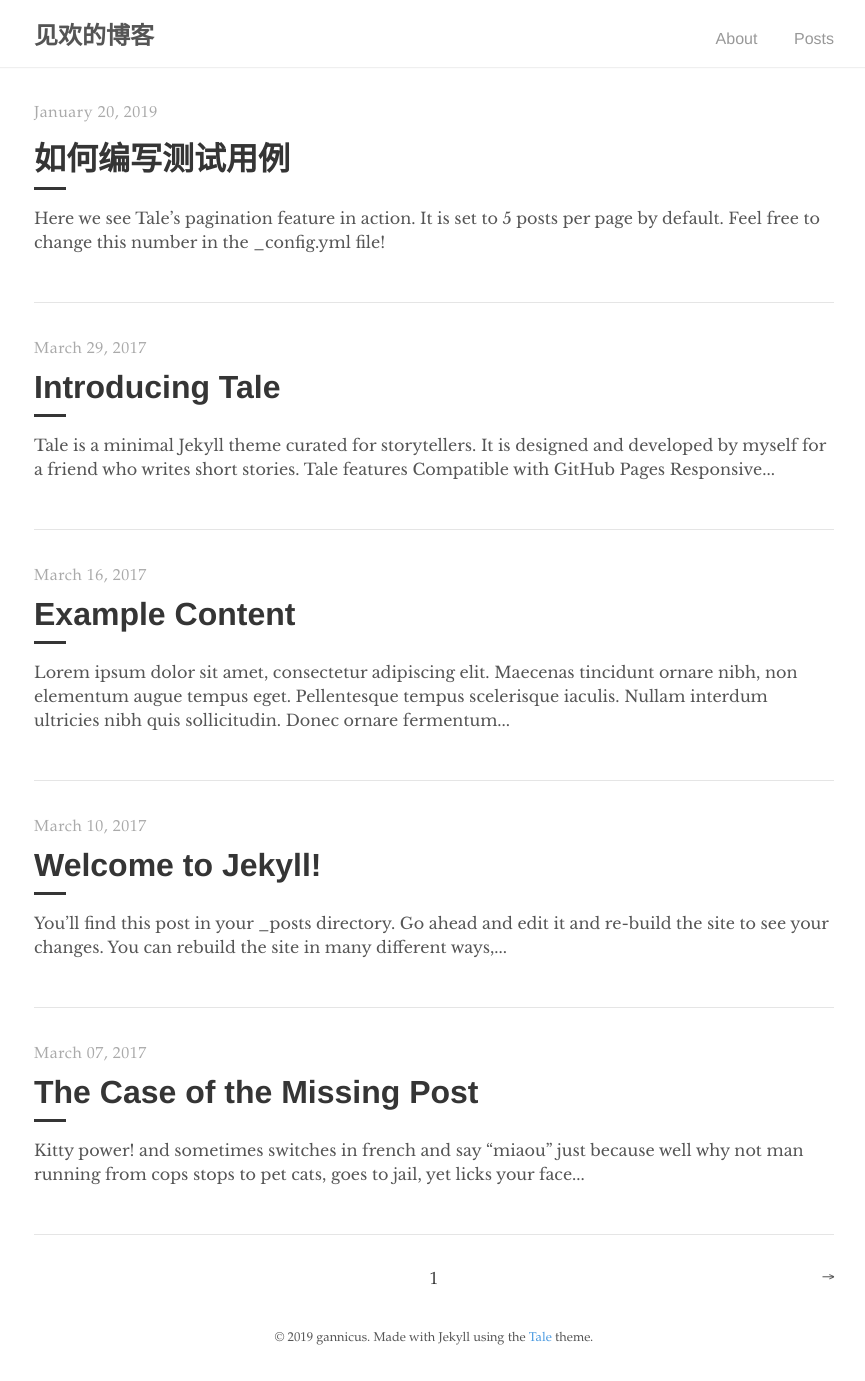
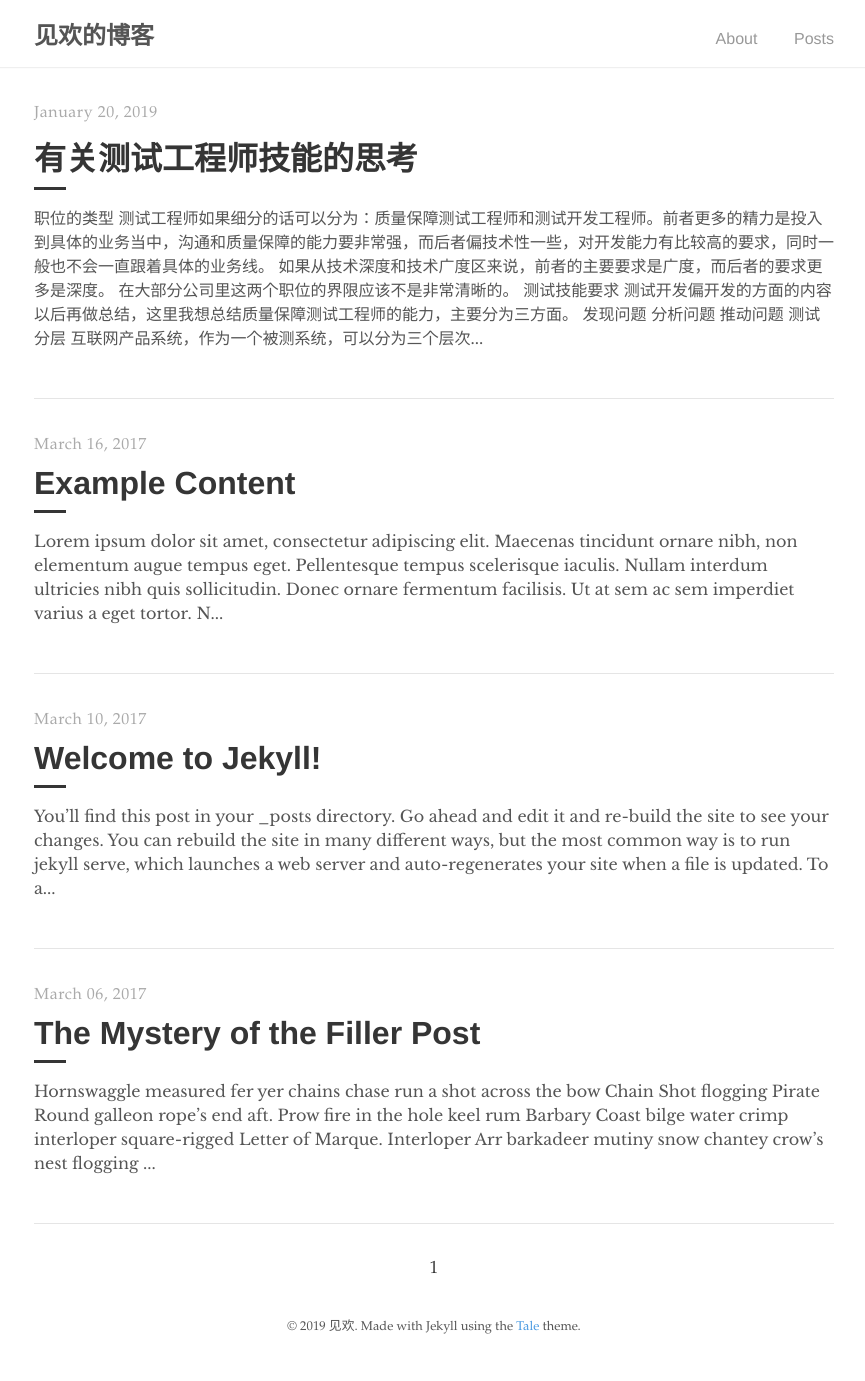
Before and after one commit to bugVanisher/bugVanisher.github.io, a Jekyll site: the page built from index.html, in a window 1280 px wide. Shown: the whole page, without its empty margins (206-1071 px from the left). Built offline with Jekyll 4.4.1, drawn with Linux system fonts in a browser that asks for light colours; the list of posts is cut into pages by our own code.

Commit message:
add thoughts of testing skill

```diff
--- a/_config.yml
+++ b/_config.yml
@@ -3,13 +3,15 @@
 description:    "Think big, go deep."
 # baseurl:        "/tale"
 url:            "https://gannicus-yu.github.io"
+#url:            "http://127.0.0.1:4000"
+
 
 # Google Analytics
 google_analytics: UA—XXXXXXXX-X
 
 # Author
 author:
-  name:         gannicus
+  name:         见欢
   url:          https://gannicus-yu.github.io
   email:        gannicus_yu@163.com
 
@@ -40,7 +42,3 @@
 
 permalink:    /:year-:month-:day/:title
 paginate:     5
-
-
-
-theme: jekyll-theme-architect
--- a/_layouts/home.html
+++ b/_layouts/home.html
@@ -11,7 +11,7 @@
         <div class="catalogue-line"></div>
 
         <p>
-          {{ post.content | strip_html | truncatewords: 30 }}
+          {{ post.content | strip_html | truncate: 300 }}
         </p>
 
       </div>
--- a/_posts/2019-01-20-how-to-write-test-cases.md
+++ /dev/null
@@ -1,7 +0,0 @@
----
-layout: post
-title: "如何编写测试用例"
-author: "见欢"
----
-
-Here we see **Tale's** pagination feature in action. It is set to 5 posts per page by default. Feel free to change this number in the `_config.yml` file!
--- /dev/null
+++ b/_posts/2019-01-20-thoughts-of-testing-skill.md
@@ -0,0 +1,28 @@
+---
+layout: post
+title: "有关测试工程师技能的思考"
+author: "见欢"
+---
+
+### 职位的类型
+测试工程师如果细分的话可以分为：**质量保障测试工程师**和**测试开发工程师**。前者更多的精力是投入到具体的业务当中，沟通和质量保障的能力要非常强，而后者偏技术性一些，对开发能力有比较高的要求，同时一般也不会一直跟着具体的业务线。
+
+如果从技术深度和技术广度区来说，前者的主要要求是广度，而后者的要求更多是深度。
+
+在大部分公司里这两个职位的界限应该不是非常清晰的。
+
+### 测试技能要求
+测试开发偏开发的方面的内容以后再做总结，这里我想总结质量保障测试工程师的能力，主要分为三方面。
+
+* 发现问题
+* 分析问题
+* 推动问题
+
+![测试技能]({{ site.url }}/assets/testing_skill.png)
+
+### 测试分层
+互联网产品系统，作为一个被测系统，可以分为三个层次进行测试，分别是：
+
+* 单元测试
+* 接口测试
+* UI测试
```
Also changed, not shown: _posts/2017-03-05-pagination-post.md (+1 -0 lines), _posts/2017-03-07-the-case-of-the-missing-post.md (+1 -0 lines), _posts/2017-03-29-introducing-tale.md (+1 -0 lines), assets/testing_skill.png (added).
